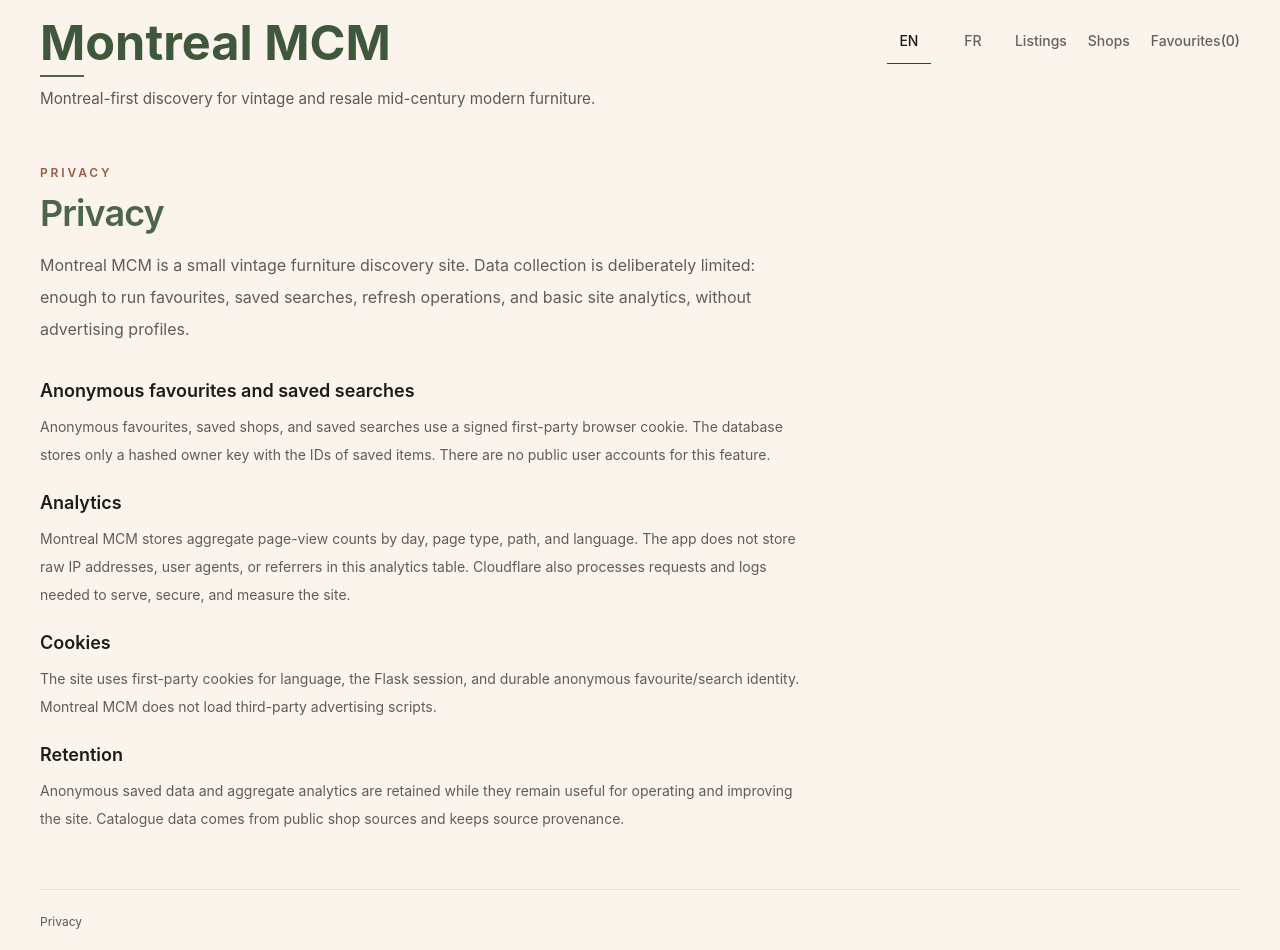
After one commit to dlq/mcm-montreal, a Flask app: page /privacy in a window 1280 px wide. The commit adds this page. Run offline with Flask 3, Linux system fonts and the light colour scheme; some libraries are stand-ins or nearby versions.

Commit message:
Add privacy and security baseline

```diff
--- a/mcm/app.py
+++ b/mcm/app.py
@@ -102,6 +102,13 @@
 DB_PATH = Path(os.environ.get("MCM_DATABASE", BASE_DIR / "data" / "mcm.db"))
 LISTING_PAGE_SIZE = 48
 DEFAULT_PUBLIC_BASE_URL = "https://montrealmcm.ca"
+SECURITY_HEADERS = {
+    "Strict-Transport-Security": "max-age=31536000",
+    "X-Content-Type-Options": "nosniff",
+    "X-Frame-Options": "DENY",
+    "Referrer-Policy": "strict-origin-when-cross-origin",
+    "Permissions-Policy": "camera=(), microphone=(), geolocation=(), payment=(), usb=()",
+}
 ANALYTICS_EVENT_DECISIONS = (
     {
         "label_key": "admin.analytics_decision.outbound_clicks",
@@ -428,6 +435,8 @@
 
     @app.after_request
     def persist_request_resources(response: Response) -> Response:
+        for header, value in SECURITY_HEADERS.items():
+            response.headers.setdefault(header, value)
         if request.endpoint in {"static", "service_worker", "web_manifest", "robots_txt"}:
             return response
         response = persist_anonymous_identity(response)
@@ -692,6 +701,21 @@
             content_type="text/plain; charset=utf-8",
         )
 
+    @app.get("/.well-known/security.txt")
+    def security_txt() -> Response:
+        base_url = app.config["MCM_PUBLIC_BASE_URL"]
+        expires_at = (datetime.now(UTC) + timedelta(days=365)).replace(microsecond=0)
+        body = "\n".join(
+            [
+                "Contact: mailto:darcy.quesnel@gmail.com",
+                f"Expires: {expires_at.isoformat().replace('+00:00', 'Z')}",
+                f"Policy: {absolute_public_url(base_url, '/privacy')}",
+                f"Canonical: {absolute_public_url(base_url, '/.well-known/security.txt')}",
+                "",
+            ]
+        )
+        return Response(body, content_type="text/plain; charset=utf-8")
+
     @app.get("/sitemap.xml")
     def sitemap_xml() -> Response:
         static_paths = ["/", "/shops"]
@@ -757,6 +781,10 @@
     @app.get("/offline")
     def offline() -> str:
         return render_template("offline.html")
+
+    @app.get("/privacy")
+    def privacy() -> str:
+        return render_template("privacy.html")
 
     @app.errorhandler(404)
     def not_found(_error: Exception) -> tuple[str, int]:
--- a/templates/base.html
+++ b/templates/base.html
@@ -114,6 +114,16 @@
       <main id="main-content" tabindex="-1">
         {% block content %}{% endblock %}
       </main>
+      <footer class="mt-14 border-t border-ink/10 pt-6 text-xs text-ink/55">
+        <a class="underline-offset-4 hover:text-ink hover:underline"
+           href="{{ url_for('privacy') }}">
+          {% if lang == "fr" %}
+            Confidentialité
+          {% else %}
+            Privacy
+          {% endif %}
+        </a>
+      </footer>
     </div>
     <script src="{{ url_for('static', filename='app.js', v=static_asset_version('app.js')) }}"
             defer></script>
--- /dev/null
+++ b/templates/privacy.html
@@ -0,0 +1,102 @@
+{% extends "base.html" %}
+{% block title %}Privacy | Montreal MCM{% endblock %}
+{% block meta_description %}
+  How Montreal MCM handles anonymous favourites, saved searches, cookies, Cloudflare analytics, and retention.
+{% endblock %}
+{% block content %}
+  {% if lang == "fr" %}
+    <section class="max-w-3xl space-y-8">
+      <div>
+        <p class="text-xs font-semibold uppercase tracking-[0.24em] text-clay">Confidentialité</p>
+        <h1 class="mt-3 text-4xl font-semibold tracking-tight text-moss">Confidentialité</h1>
+        <p class="mt-4 text-base leading-8 text-ink/70">
+          Montreal MCM est un petit site de découverte de mobilier vintage. La collecte de données
+          reste volontairement limitée: assez pour faire fonctionner les favoris, les recherches
+          sauvegardées, les rafraîchissements et les statistiques de base, sans profils publicitaires.
+        </p>
+      </div>
+      <div class="space-y-5 text-sm leading-7 text-ink/70">
+        <section>
+          <h2 class="text-lg font-semibold text-ink">Favoris et recherches sauvegardées</h2>
+          <p class="mt-2">
+            Les favoris anonymes, boutiques sauvegardées et recherches sauvegardées utilisent un
+            cookie de première partie signé. La base de données garde seulement une clé propriétaire
+            hachée avec les identifiants des éléments sauvegardés. Il n'y a pas de compte utilisateur
+            public pour cette fonctionnalité.
+          </p>
+        </section>
+        <section>
+          <h2 class="text-lg font-semibold text-ink">Statistiques</h2>
+          <p class="mt-2">
+            Montreal MCM conserve des statistiques agrégées de pages vues par jour, type de page,
+            chemin et langue. Le site ne stocke pas les adresses IP brutes, les agents utilisateurs
+            ou les référents dans cette table applicative. Cloudflare traite aussi les requêtes et journaux
+            nécessaires pour servir, sécuriser et mesurer le site.
+          </p>
+        </section>
+        <section>
+          <h2 class="text-lg font-semibold text-ink">Témoins</h2>
+          <p class="mt-2">
+            Le site utilise des témoins de première partie pour la langue, la session Flask et
+            l'identité anonyme durable des favoris/recherches. Aucun script publicitaire tiers n'est
+            chargé par Montreal MCM.
+          </p>
+        </section>
+        <section>
+          <h2 class="text-lg font-semibold text-ink">Conservation</h2>
+          <p class="mt-2">
+            Les données sauvegardées anonymes et les statistiques agrégées sont conservées tant
+            qu'elles sont utiles au fonctionnement et à l'amélioration du site. Les données de
+            catalogue proviennent des sources publiques des boutiques et gardent leur provenance.
+          </p>
+        </section>
+      </div>
+    </section>
+  {% else %}
+    <section class="max-w-3xl space-y-8">
+      <div>
+        <p class="text-xs font-semibold uppercase tracking-[0.24em] text-clay">Privacy</p>
+        <h1 class="mt-3 text-4xl font-semibold tracking-tight text-moss">Privacy</h1>
+        <p class="mt-4 text-base leading-8 text-ink/70">
+          Montreal MCM is a small vintage furniture discovery site. Data collection is deliberately
+          limited: enough to run favourites, saved searches, refresh operations, and basic site
+          analytics, without advertising profiles.
+        </p>
+      </div>
+      <div class="space-y-5 text-sm leading-7 text-ink/70">
+        <section>
+          <h2 class="text-lg font-semibold text-ink">Anonymous favourites and saved searches</h2>
+          <p class="mt-2">
+            Anonymous favourites, saved shops, and saved searches use a signed first-party browser
+            cookie. The database stores only a hashed owner key with the IDs of saved items. There
+            are no public user accounts for this feature.
+          </p>
+        </section>
+        <section>
+          <h2 class="text-lg font-semibold text-ink">Analytics</h2>
+          <p class="mt-2">
+            Montreal MCM stores aggregate page-view counts by day, page type, path, and language.
+            The app does not store raw IP addresses, user agents, or referrers in this analytics
+            table. Cloudflare also processes requests and logs needed to serve, secure, and measure
+            the site.
+          </p>
+        </section>
+        <section>
+          <h2 class="text-lg font-semibold text-ink">Cookies</h2>
+          <p class="mt-2">
+            The site uses first-party cookies for language, the Flask session, and durable anonymous
+            favourite/search identity. Montreal MCM does not load third-party advertising scripts.
+          </p>
+        </section>
+        <section>
+          <h2 class="text-lg font-semibold text-ink">Retention</h2>
+          <p class="mt-2">
+            Anonymous saved data and aggregate analytics are retained while they remain useful for
+            operating and improving the site. Catalogue data comes from public shop sources and keeps
+            source provenance.
+          </p>
+        </section>
+      </div>
+    </section>
+  {% endif %}
+{% endblock %}
```
Also changed, not shown: plan.md (+3 -0 lines), tests/test_app.py (+30 -0 lines).
